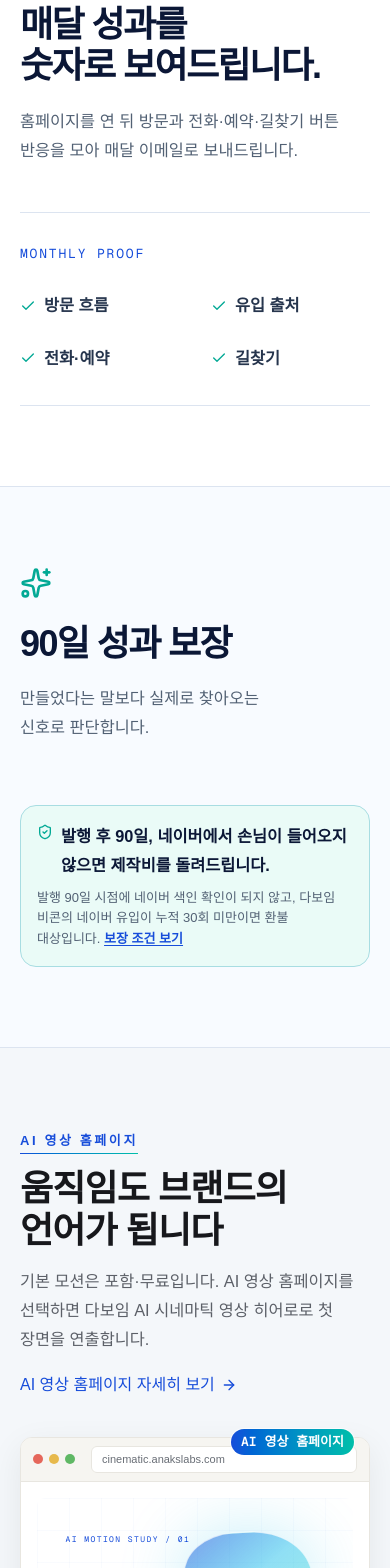
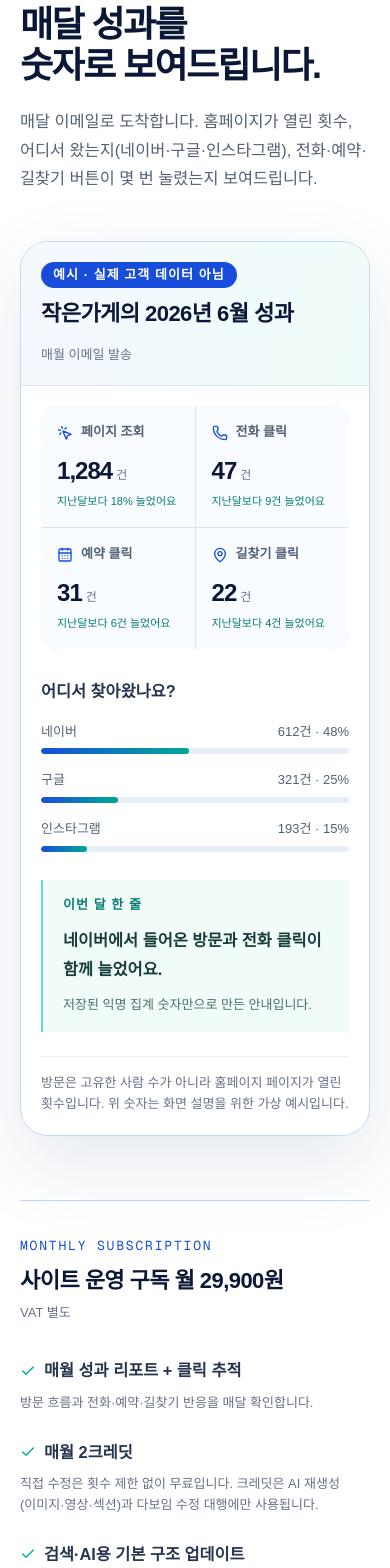
Before and after one commit to andykim0/anakslabs-app, a Next.js app in the folder web/: page /features in a window 390 px wide. Shown: the part 4315-5883 px from the top of the page. Built offline with nearby package versions, Linux system fonts and the light colour scheme; no server answers.

Commit message:
feat(features): 월 성과 리포트 소개 블록 (T3)

```diff
--- a/web/src/app/(marketing)/features/page.tsx
+++ b/web/src/app/(marketing)/features/page.tsx
@@ -15,9 +15,15 @@ import { EditorMockup } from '@/components/marketing/mockups/EditorMockup';
 import { SiteExampleMockup } from '@/components/marketing/mockups/SiteExampleMockup';
 import { GuaranteeBadge } from '@/components/marketing/GuaranteeBadge';
 import { LaunchPrice } from '@/components/marketing/LaunchPrice';
+import { MonthlyReportPreview } from '@/components/marketing/MonthlyReportPreview';
 import { MotionShowcase } from '@/components/marketing/MotionShowcase';
 import { ScannerCta } from '@/components/marketing/ui';
-import { formatKrw, PRICING } from '@/lib/pricing';
+import {
+  CREDIT_CONTRACT_COPY,
+  formatKrw,
+  PRICING,
+  SUBSCRIPTION_BENEFIT_COPY,
+} from '@/lib/pricing';
 
 export const metadata: Metadata = {
   title: '기능 — 홈페이지 제작부터 검색 등록·성과 증명까지',
@@ -180,24 +186,59 @@ export default function FeaturesPage() {
       </section>
 
       <section data-features-section="report" className="border-b border-[#DCE4F0] bg-white">
-        <div className="mx-auto grid max-w-7xl gap-12 px-5 py-20 sm:px-8 md:py-28 lg:grid-cols-[.9fr_1.1fr] lg:items-center">
-          <div>
+        <div className="mx-auto max-w-7xl px-5 py-20 sm:px-8 md:py-28">
+          <div className="grid gap-12 lg:grid-cols-[.72fr_1.28fr] lg:items-start">
+            <div className="lg:sticky lg:top-28">
               <BarChart3 className="h-8 w-8 text-[#174DDA]" aria-hidden />
               <h2 className="mkt-type-section-title mt-6 font-semibold tracking-[-0.045em] break-keep">
                 매달 성과를 숫자로 보여드립니다.
               </h2>
               <p className="mkt-type-body mt-5 max-w-xl text-[#526174] break-keep">
-              홈페이지를 연 뒤 방문과 전화·예약·길찾기 버튼 반응을 모아 매달 이메일로 보내드립니다.
+                매달 이메일로 도착합니다. 홈페이지가 열린 횟수, 어디서 왔는지(네이버·구글·인스타그램), 전화·예약·길찾기 버튼이 몇 번 눌렸는지 보여드립니다.
               </p>
             </div>
-          <div className="border-y border-[#DCE4F0] py-8">
-            <p className="mkt-type-eyebrow font-mono tracking-[0.14em] text-[#174DDA]">MONTHLY PROOF</p>
-            <div className="mt-7 grid grid-cols-2 gap-x-8 gap-y-6">
-              {['방문 흐름', '유입 출처', '전화·예약', '길찾기'].map((item) => (
-                <p key={item} className="mkt-type-body flex items-center gap-2 font-semibold text-[#26354D]">
-                  <Check className="h-4 w-4 shrink-0 text-[#03A995]" aria-hidden /> {item}
+            <MonthlyReportPreview />
+          </div>
+
+          <div className="mt-16 border-y border-[#C8D8EC] py-9">
+            <div className="grid gap-8 lg:grid-cols-[.72fr_1.28fr]">
+              <div>
+                <p className="mkt-type-eyebrow font-mono tracking-[0.14em] text-[#174DDA]">MONTHLY SUBSCRIPTION</p>
+                <p className="mkt-type-card-title mt-3 font-semibold tracking-[-0.025em]">
+                  사이트 운영 구독 월 {formatKrw(PRICING.subscription.monthly)}
                 </p>
-              ))}
+                <p className="mkt-type-support mt-2 text-[#667085]">VAT 별도</p>
+              </div>
+              <div className="grid gap-x-8 gap-y-6 sm:grid-cols-2">
+                <div>
+                  <p className="mkt-type-body flex items-center gap-2 font-semibold text-[#26354D]">
+                    <Check className="h-4 w-4 shrink-0 text-[#03A995]" aria-hidden />
+                    {SUBSCRIPTION_BENEFIT_COPY.report} + 클릭 추적
+                  </p>
+                  <p className="mkt-type-support mt-2 text-[#667085]">방문 흐름과 전화·예약·길찾기 반응을 매달 확인합니다.</p>
+                </div>
+                <div>
+                  <p className="mkt-type-body flex items-center gap-2 font-semibold text-[#26354D]">
+                    <Check className="h-4 w-4 shrink-0 text-[#03A995]" aria-hidden />
+                    {SUBSCRIPTION_BENEFIT_COPY.credits}
+                  </p>
+                  <p className="mkt-type-support mt-2 text-[#667085]">{CREDIT_CONTRACT_COPY}</p>
+                </div>
+                <div>
+                  <p className="mkt-type-body flex items-center gap-2 font-semibold text-[#26354D]">
+                    <Check className="h-4 w-4 shrink-0 text-[#03A995]" aria-hidden />
+                    검색·AI용 기본 구조 업데이트
+                  </p>
+                  <p className="mkt-type-support mt-2 text-[#667085]">검색과 AI가 홈페이지를 읽는 방식이 바뀌면 기본 구조도 함께 점검하고 업데이트합니다.</p>
+                </div>
+                <div>
+                  <p className="mkt-type-body flex items-center gap-2 font-semibold text-[#26354D]">
+                    <Check className="h-4 w-4 shrink-0 text-[#03A995]" aria-hidden />
+                    {SUBSCRIPTION_BENEFIT_COPY.operations}
+                  </p>
+                  <p className="mkt-type-support mt-2 text-[#667085]">사이트를 안전하게 열어두는 운영까지 포함합니다.</p>
+                </div>
+              </div>
             </div>
           </div>
         </div>
--- /dev/null
+++ b/web/src/components/marketing/MonthlyReportPreview.tsx
@@ -0,0 +1,116 @@
+import {
+  CalendarDays,
+  MapPin,
+  MousePointerClick,
+  Phone,
+} from 'lucide-react';
+
+const METRICS = [
+  {
+    label: '페이지 조회',
+    value: '1,284',
+    detail: '지난달보다 18% 늘었어요',
+    icon: MousePointerClick,
+  },
+  {
+    label: '전화 클릭',
+    value: '47',
+    detail: '지난달보다 9건 늘었어요',
+    icon: Phone,
+  },
+  {
+    label: '예약 클릭',
+    value: '31',
+    detail: '지난달보다 6건 늘었어요',
+    icon: CalendarDays,
+  },
+  {
+    label: '길찾기 클릭',
+    value: '22',
+    detail: '지난달보다 4건 늘었어요',
+    icon: MapPin,
+  },
+] as const;
+
+const SOURCES = [
+  { label: '네이버', value: '612건 · 48%', width: 'w-[48%]' },
+  { label: '구글', value: '321건 · 25%', width: 'w-1/4' },
+  { label: '인스타그램', value: '193건 · 15%', width: 'w-[15%]' },
+] as const;
+
+export function MonthlyReportPreview() {
+  return (
+    <figure
+      data-report-preview
+      className="overflow-hidden rounded-[28px] border border-[#C8D8EC] bg-white shadow-[0_28px_80px_rgba(34,70,120,0.12)]"
+      aria-labelledby="report-preview-title"
+    >
+      <figcaption className="flex flex-wrap items-start justify-between gap-4 border-b border-[#DCE4F0] bg-[linear-gradient(110deg,#F4F8FF,#F0FCF9)] px-5 py-5 sm:px-7">
+        <div>
+          <span className="mkt-type-eyebrow inline-flex rounded-full bg-[#174DDA] px-3 py-1 font-semibold tracking-[0.08em] text-white">
+            예시 · 실제 고객 데이터 아님
+          </span>
+          <h3 id="report-preview-title" className="mkt-type-card-title mt-3 font-semibold tracking-[-0.025em]">
+            작은가게의 2026년 6월 성과
+          </h3>
+        </div>
+        <span className="mkt-type-support text-[#667085]">매월 이메일 발송</span>
+      </figcaption>
+
+      <div className="p-5 sm:p-7">
+        <div className="grid grid-cols-2 gap-px overflow-hidden rounded-2xl bg-[#DCE4F0] lg:grid-cols-4">
+          {METRICS.map(({ label, value, detail, icon: Icon }) => (
+            <div key={label} className="bg-[#F8FBFF] p-4">
+              <p className="mkt-type-support flex items-center gap-2 font-semibold text-[#526174]">
+                <Icon className="h-4 w-4 text-[#174DDA]" aria-hidden />
+                {label}
+              </p>
+              <p className="mt-3 text-2xl font-semibold tracking-[-0.04em] text-[#0B1736]">
+                {value}<span className="ml-1 text-xs font-normal text-[#667085]">건</span>
+              </p>
+              <p className="mt-1 text-[11px] leading-5 text-[#087D70]">{detail}</p>
+            </div>
+          ))}
+        </div>
+
+        <div className="mt-7 grid gap-7 sm:grid-cols-[1fr_.78fr]">
+          <section aria-labelledby="report-sources-title">
+            <h4 id="report-sources-title" className="mkt-type-body font-semibold text-[#26354D]">
+              어디서 찾아왔나요?
+            </h4>
+            <dl className="mt-4 space-y-4">
+              {SOURCES.map((source) => (
+                <div key={source.label}>
+                  <div className="mkt-type-support mb-1.5 flex justify-between gap-3 text-[#526174]">
+                    <dt>{source.label}</dt>
+                    <dd>{source.value}</dd>
+                  </div>
+                  <div className="h-1.5 overflow-hidden rounded-full bg-[#E8EEF6]">
+                    <div className={`h-full rounded-full bg-[linear-gradient(90deg,#174DDA,#03A995)] ${source.width}`} />
+                  </div>
+                </div>
+              ))}
+            </dl>
+          </section>
+
+          <section
+            aria-labelledby="report-summary-title"
+            className="border-l-2 border-[#5DE0D0] bg-[#F1FCF9] px-5 py-4"
+          >
+            <p className="mkt-type-eyebrow font-semibold tracking-[0.08em] text-[#087D70]">이번 달 한 줄</p>
+            <h4 id="report-summary-title" className="mkt-type-body mt-3 font-semibold leading-7 text-[#163D3A]">
+              네이버에서 들어온 방문과 전화 클릭이 함께 늘었어요.
+            </h4>
+            <p className="mkt-type-support mt-3 text-[#47706C]">
+              저장된 익명 집계 숫자만으로 만든 안내입니다.
+            </p>
+          </section>
+        </div>
+
+        <p className="mkt-type-support mt-6 border-t border-[#E8EEF6] pt-4 text-[#667085]">
+          방문은 고유한 사람 수가 아니라 홈페이지 페이지가 열린 횟수입니다. 위 숫자는 화면 설명을 위한 가상 예시입니다.
+        </p>
+      </div>
+    </figure>
+  );
+}
```
Lines whose indentation alone changed are shown as unchanged.
